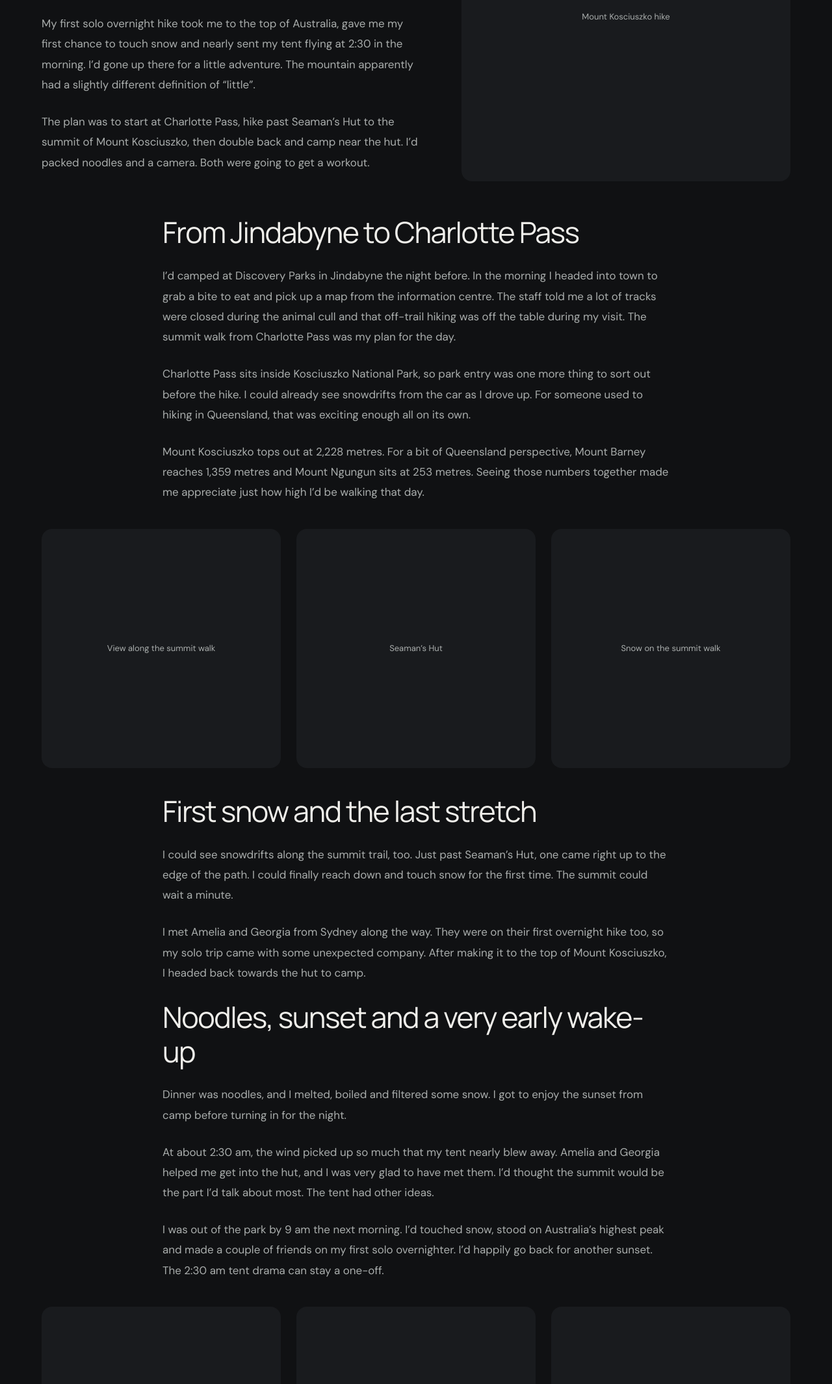
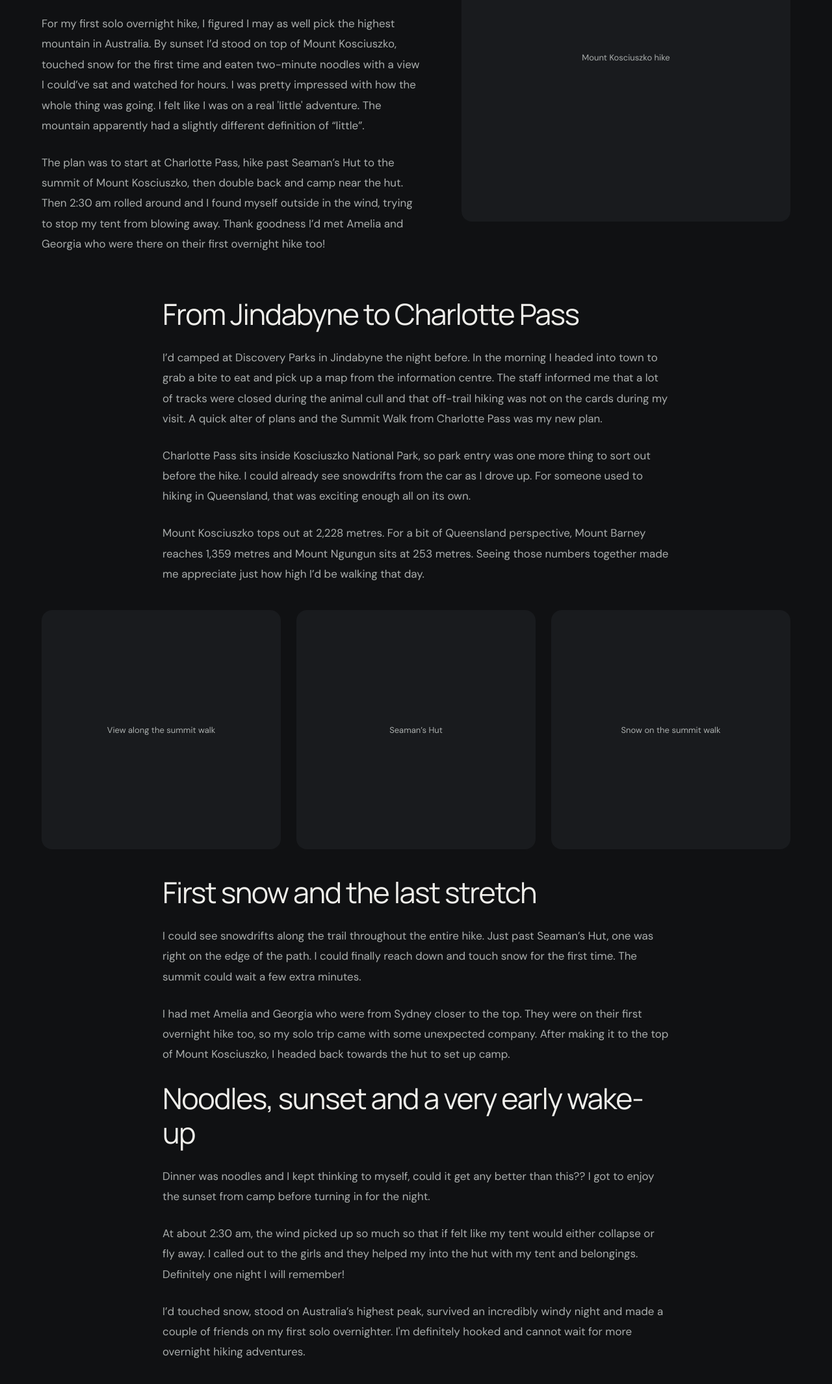
Before and after one commit to katiedphoto/website, a plain HTML site: page mount-kosciuszko.html in a window 1280 px wide. Shown: the part 430-2560 px from the top of the page at 65% size. Drawn offline with Linux system fonts and the light colour scheme.

Commit message:
Update mount-kosciuszko.html

```diff
--- a/mount-kosciuszko.html
+++ b/mount-kosciuszko.html
@@ -55,14 +55,14 @@
       <p class="eyebrow">Hiking / Snowy Mountains</p>
       <h1>My first solo overnight hike up Mount Kosciuszko</h1>
       <div class="kosciuszko-copy">
-        <p>My first solo overnight hike took me to the top of Australia, gave me my first chance to touch snow and nearly sent my tent flying at 2:30 in the morning. I’d gone up there for a little adventure. The mountain apparently had a slightly different definition of “little”.</p>
-        <p>The plan was to start at Charlotte Pass, hike past Seaman’s Hut to the summit of Mount Kosciuszko, then double back and camp near the hut. I’d packed noodles and a camera. Both were going to get a workout.</p>
+        <p>For my first solo overnight hike, I figured I may as well pick the highest mountain in Australia. By sunset I’d stood on top of Mount Kosciuszko, touched snow for the first time and eaten two-minute noodles with a view I could’ve sat and watched for hours. I was pretty impressed with how the whole thing was going. I felt like I was on a real 'little' adventure. The mountain apparently had a slightly different definition of “little”.</p>
+        <p>The plan was to start at Charlotte Pass, hike past Seaman’s Hut to the summit of Mount Kosciuszko, then double back and camp near the hut. Then 2:30 am rolled around and I found myself outside in the wind, trying to stop my tent from blowing away. Thank goodness I’d met Amelia and Georgia who were there on their first overnight hike too!</p>
       </div>
     </div>
     <figure class="kosciuszko-photo kosciuszko-main-photo">
   <div class="kosciuszko-photo-box">
     <span class="kosciuszko-placeholder">Mount Kosciuszko hike</span>
-    <img src="photos/kosciuszko-main.jpg" alt="Mount Kosciuszko hike" loading="eager"
+    <img src="photos/camping.jpg" alt="Mount Kosciuszko hike" loading="eager"
          onerror="this.hidden=true" onload="this.previousElementSibling.hidden=true">
   </div>
 </figure>
@@ -70,7 +70,7 @@
 
   <section class="kosciuszko-copy kosciuszko-reading">
     <h2>From Jindabyne to Charlotte Pass</h2>
-    <p>I’d camped at Discovery Parks in Jindabyne the night before. In the morning I headed into town to grab a bite to eat and pick up a map from the information centre. The staff told me a lot of tracks were closed during the animal cull and that off-trail hiking was off the table during my visit. The summit walk from Charlotte Pass was my plan for the day.</p>
+    <p>I’d camped at Discovery Parks in Jindabyne the night before. In the morning I headed into town to grab a bite to eat and pick up a map from the information centre. The staff informed me that a lot of tracks were closed during the animal cull and that off-trail hiking was not on the cards during my visit. A quick alter of plans and the Summit Walk from Charlotte Pass was my new plan.</p>
     <p>Charlotte Pass sits inside Kosciuszko National Park, so park entry was one more thing to sort out before the hike. I could already see snowdrifts from the car as I drove up. For someone used to hiking in Queensland, that was exciting enough all on its own.</p>
     <p>Mount Kosciuszko tops out at 2,228 metres. For a bit of Queensland perspective, Mount Barney reaches 1,359 metres and Mount Ngungun sits at 253 metres. Seeing those numbers together made me appreciate just how high I’d be walking that day.</p>
   </section>
@@ -79,21 +79,21 @@
     <figure class="kosciuszko-photo">
   <div class="kosciuszko-photo-box">
     <span class="kosciuszko-placeholder">View along the summit walk</span>
-    <img src="photos/kosciuszko-1.jpg" alt="View along the summit walk" loading="lazy"
+    <img src="photos/startofhike.jpg" alt="View along the summit walk" loading="lazy"
          onerror="this.hidden=true" onload="this.previousElementSibling.hidden=true">
   </div>
 </figure>
     <figure class="kosciuszko-photo">
   <div class="kosciuszko-photo-box">
     <span class="kosciuszko-placeholder">Seaman’s Hut</span>
-    <img src="photos/kosciuszko-2.jpg" alt="Seaman’s Hut" loading="lazy"
+    <img src="photos/seamanshut.jpg" alt="Seaman’s Hut" loading="lazy"
          onerror="this.hidden=true" onload="this.previousElementSibling.hidden=true">
   </div>
 </figure>
     <figure class="kosciuszko-photo">
   <div class="kosciuszko-photo-box">
     <span class="kosciuszko-placeholder">Snow on the summit walk</span>
-    <img src="photos/kosciuszko-3.jpg" alt="Snow on the summit walk" loading="lazy"
+    <img src="photos/snowdrift.jpg" alt="Snow on the summit walk" loading="lazy"
          onerror="this.hidden=true" onload="this.previousElementSibling.hidden=true">
   </div>
 </figure>
@@ -101,33 +101,33 @@
 
   <section class="kosciuszko-copy kosciuszko-reading">
     <h2>First snow and the last stretch</h2>
-    <p>I could see snowdrifts along the summit trail, too. Just past Seaman’s Hut, one came right up to the edge of the path. I could finally reach down and touch snow for the first time. The summit could wait a minute.</p>
-    <p>I met Amelia and Georgia from Sydney along the way. They were on their first overnight hike too, so my solo trip came with some unexpected company. After making it to the top of Mount Kosciuszko, I headed back towards the hut to camp.</p>
+    <p>I could see snowdrifts along the trail throughout the entire hike. Just past Seaman’s Hut, one was right on the edge of the path. I could finally reach down and touch snow for the first time. The summit could wait a few extra minutes.</p>
+    <p>I had met Amelia and Georgia who were from Sydney closer to the top. They were on their first overnight hike too, so my solo trip came with some unexpected company. After making it to the top of Mount Kosciuszko, I headed back towards the hut to set up camp.</p>
     <h2>Noodles, sunset and a very early wake-up</h2>
-    <p>Dinner was noodles, and I melted, boiled and filtered some snow. I got to enjoy the sunset from camp before turning in for the night.</p>
-    <p>At about 2:30 am, the wind picked up so much that my tent nearly blew away. Amelia and Georgia helped me get into the hut, and I was very glad to have met them. I’d thought the summit would be the part I’d talk about most. The tent had other ideas.</p>
-    <p>I was out of the park by 9 am the next morning. I’d touched snow, stood on Australia’s highest peak and made a couple of friends on my first solo overnighter. I’d happily go back for another sunset. The 2:30 am tent drama can stay a one-off.</p>
+    <p>Dinner was noodles and I kept thinking to myself, could it get any better than this?? I got to enjoy the sunset from camp before turning in for the night.</p>
+    <p>At about 2:30 am, the wind picked up so much so that if felt like my tent would either collapse or fly away. I called out to the girls and they helped my into the hut with my tent and belongings. Definitely one night I will remember!</p>
+    <p>I’d touched snow, stood on Australia’s highest peak, survived an incredibly windy night and made a couple of friends on my first solo overnighter. I'm definitely hooked and cannot wait for more overnight hiking adventures.</p>
   </section>
 
   <div class="kosciuszko-photo-row" aria-label="More photos from the hike">
     <figure class="kosciuszko-photo">
   <div class="kosciuszko-photo-box">
     <span class="kosciuszko-placeholder">Mount Kosciuszko summit</span>
-    <img src="photos/kosciuszko-4.jpg" alt="Mount Kosciuszko summit" loading="lazy"
+    <img src="photos/wildflowers.jpg" alt="Mount Kosciuszko summit" loading="lazy"
          onerror="this.hidden=true" onload="this.previousElementSibling.hidden=true">
   </div>
 </figure>
     <figure class="kosciuszko-photo">
   <div class="kosciuszko-photo-box">
     <span class="kosciuszko-placeholder">Camp near Seaman’s Hut</span>
-    <img src="photos/kosciuszko-5.jpg" alt="Camp near Seaman’s Hut" loading="lazy"
+    <img src="photos/camping.jpg" alt="Camp near Seaman’s Hut" loading="lazy"
          onerror="this.hidden=true" onload="this.previousElementSibling.hidden=true">
   </div>
 </figure>
     <figure class="kosciuszko-photo">
   <div class="kosciuszko-photo-box">
     <span class="kosciuszko-placeholder">Sunset in the Snowy Mountains</span>
-    <img src="photos/kosciuszko-6.jpg" alt="Sunset in the Snowy Mountains" loading="lazy"
+    <img src="photos/reachingtop.jpg" alt="Sunset in the Snowy Mountains" loading="lazy"
          onerror="this.hidden=true" onload="this.previousElementSibling.hidden=true">
   </div>
 </figure>
```
